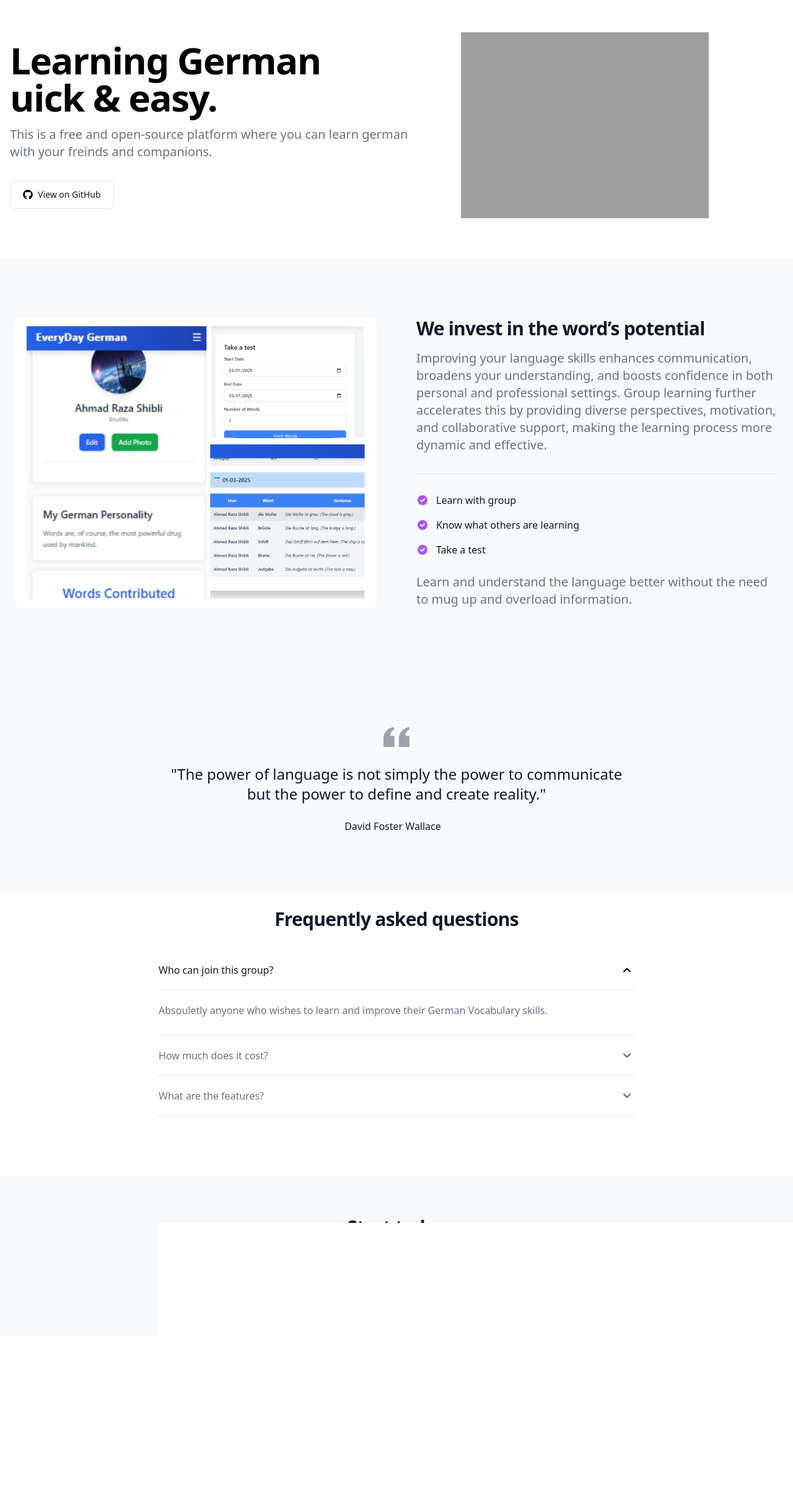
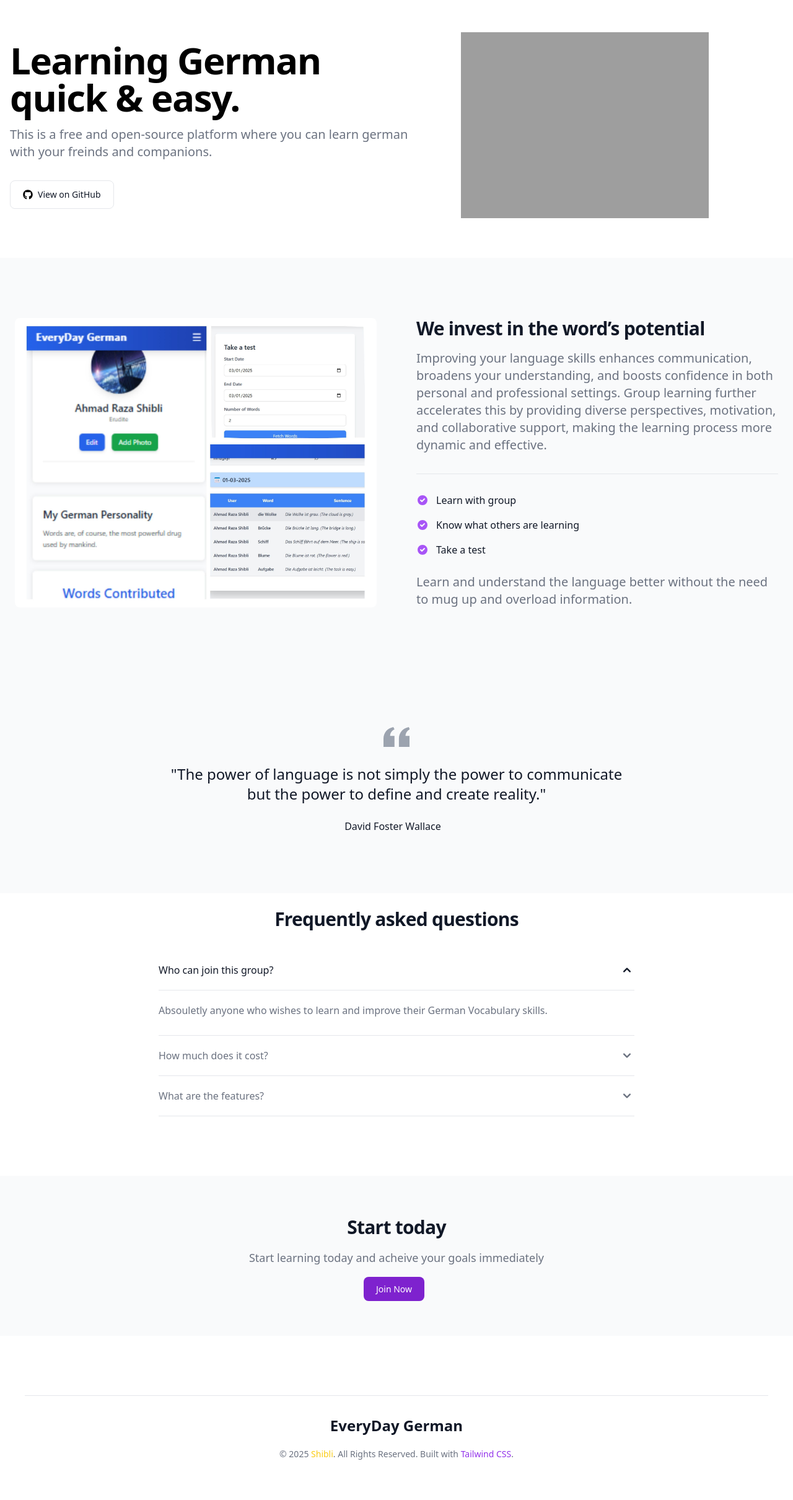
Before and after one commit to Shibli2316/german-web, a PHP site: page / in a window 1280 px wide. Shown: the part 60-2480 px from the top of the page at 62% size. Run offline with PHP 8.4, Linux system fonts and the light colour scheme; some libraries are stand-ins or nearby versions; grey boxes are pictures that could not be loaded.

Commit message:
typo fixed

```diff
--- a/index.php
+++ b/index.php
@@ -31,7 +31,7 @@
         <div class="mr-auto place-self-center lg:col-span-7">
             <h1
                 class="max-w-2xl mb-4 text-4xl font-extrabold leading-none tracking-tight md:text-5xl xl:text-6xl dark:text-white">
-                Learning German <br>uick & easy.</h1>
+                Learning German <br>quick & easy.</h1>
             <p class="max-w-2xl mb-6 font-light text-gray-500 lg:mb-8 md:text-lg lg:text-xl dark:text-gray-400">This is a
                 free and open-source platform where you can learn german with your freinds and companions.</p>
             <div class="space-y-4 sm:flex sm:space-y-0 sm:space-x-4">
```
